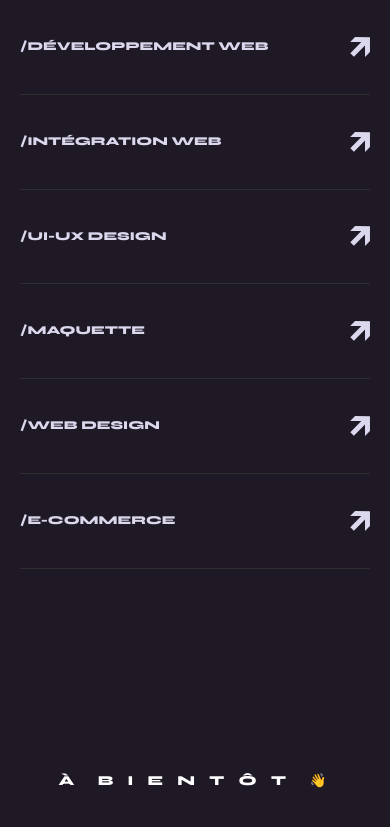
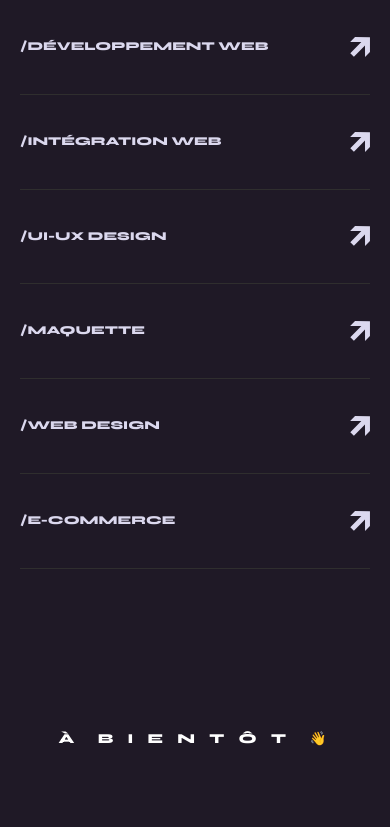
Before and after one commit to Annttz/Portfoliov1, a plain HTML site: page index.html in a window 390 px wide. Shown: the part 4753-5580 px from the top of the page. Drawn offline with nearby package versions, Linux system fonts and the light colour scheme; a script that the page names is missing; a web font is replaced by a local one.

Commit message:
Update style.css

```diff
--- a/style/style.css
+++ b/style/style.css
@@ -700,6 +700,7 @@ b {
 }
 .footer {
     height: 10vh;
+	padding-bottom: 150px;
 }
 .footer__div {
     letter-spacing: 5px;
```
